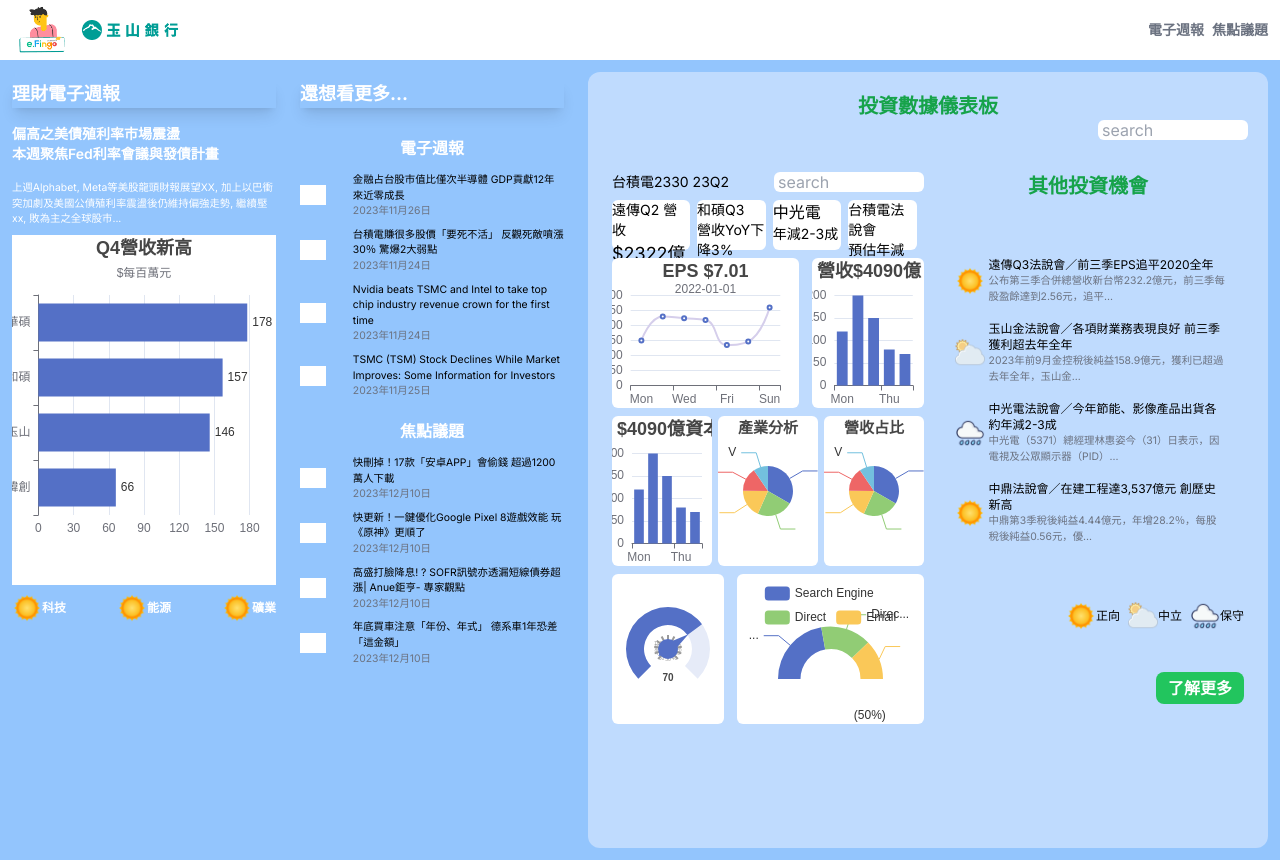
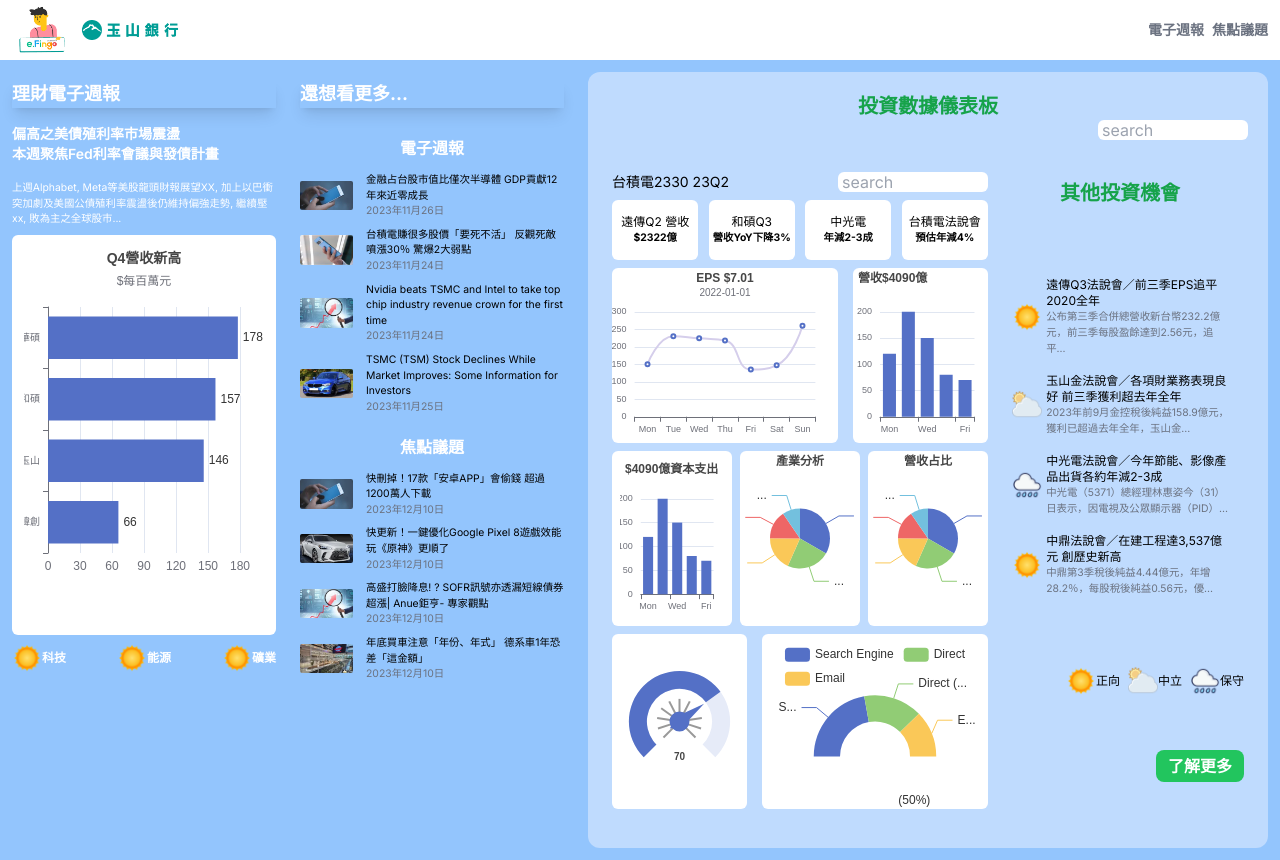
Before and after one commit to YuCheng1122/3952, a Next.js app: page / in a window 1280 px wide. Built offline with nearby package versions, Linux system fonts and the light colour scheme.

Commit message:
fix - 1. 修改文字大小 2. 修改圖片尺寸

```diff
--- a/src/app/page.js
+++ b/src/app/page.js
@@ -24,6 +24,7 @@
           </div>
         </div>
       </header>
+
       <main className="bg-blue-300 w-full min-h-screen flex">
         {/* left */}
         <div className="w-[45%] flex">
@@ -45,13 +46,16 @@
               敗為主之全球股市...
             </div>
 
-            <div className="bg-white w-full h-[350px]">
+            <div className="bg-white w-full h-[400px] p-3 rounded-md">
               <Chart
               option={{
                 title:{
                   text:'Q4營收新高',
                   left:'center',
-                    subtext:'$每百萬元'
+                  subtext:'$每百萬元',
+                  textStyle: {
+                    fontSize: 14,
+                  },
                 },
                 xAxis: {
                 },
@@ -61,7 +65,10 @@
                   inverse: true,
                   animationDuration: 300,
                   animationDurationUpdate: 300,
-                    max: 3 // only the largest 3 bars will be displayed
+                  max: 3,  // only the largest 3 bars will be displayed
+                  axisLabel: {
+                    fontSize: 10, // Y轴刻度文字大小
+                  }
                 },
                 series: [
                   {
@@ -113,30 +120,31 @@
                 電子週報
               </div>
               <div className="flex justify-between items-center w-full my-1">
-                <div className="w-[10%] h-[20px] bg-white"></div>
-                <div className="w-[80%] text-black text-[0.65rem]">
+                <img className="w-[20%] rounded-sm" src="/Screenshot 2023-12-12 225250.png"></img>
+                {/* <div className="w-[10%] h-[20px] bg-white"></div> */}
+                <div className="w-[75%] text-black text-[0.65rem]">
                   金融占台股市值比僅次半導體 GDP貢獻12年來近零成長
                   <div className="text-gray-500">2023年11月26日</div>
                 </div>
               </div>
               <div className="flex justify-between items-center w-full my-1">
-                <div className="w-[10%] h-[20px] bg-white"></div>
-                <div className="w-[80%] text-black text-[0.65rem]">
+                <img className="w-[20%] rounded-sm" src="/Screenshot 2023-12-12 225337.png"></img>
+                <div className="w-[75%] text-black text-[0.65rem]">
                   台積電賺很多股價「要死不活」 反觀死敵噴漲30％ 驚爆2大弱點
                   <div className="text-gray-500">2023年11月24日</div>
                 </div>
               </div>
               <div className="flex justify-between items-center w-full my-1">
-                <div className="w-[10%] h-[20px] bg-white"></div>
-                <div className="w-[80%] text-black text-[0.65rem]">
+                <img className="w-[20%] rounded-sm" src="/Screenshot 2023-12-12 225403.png"></img>
+                <div className="w-[75%] text-black text-[0.65rem]">
                   Nvidia beats TSMC and Intel to take top chip industry revenue
                   crown for the first time
                   <div className="text-gray-500">2023年11月24日</div>
                 </div>
               </div>
               <div className="flex justify-between items-center w-full my-1">
-                <div className="w-[10%] h-[20px] bg-white"></div>
-                <div className="w-[80%] text-black text-[0.65rem]">
+                <img className="w-[20%] rounded-sm" src="/Screenshot 2023-12-12 225429.png"></img>
+                <div className="w-[75%] text-black text-[0.65rem]">
                   TSMC (TSM) Stock Declines While Market Improves: Some
                   Information for Investors
                   <div className="text-gray-500">2023年11月25日</div>
@@ -149,29 +157,29 @@
                 焦點議題
               </div>
               <div className="flex justify-between items-center w-full my-1">
-                <div className="w-[10%] h-[20px] bg-white"></div>
-                <div className="w-[80%] text-black text-[0.65rem]">
+                <img className="w-[20%] rounded-sm" src="/Screenshot 2023-12-12 225250.png"></img>
+                <div className="w-[75%] text-black text-[0.65rem]">
                   快刪掉！17款「安卓APP」會偷錢 超過1200萬人下載
                   <div className="text-gray-500">2023年12月10日</div>
                 </div>
               </div>
               <div className="flex justify-between items-center w-full my-1">
-                <div className="w-[10%] h-[20px] bg-white"></div>
-                <div className="w-[80%] text-black text-[0.65rem]">
+                <img className="w-[20%] rounded-sm" src="Screenshot 2023-12-12 225506.png"></img>
+                <div className="w-[75%] text-black text-[0.65rem]">
                   快更新！一鍵優化Google Pixel 8遊戲效能 玩《原神》更順了
                   <div className="text-gray-500">2023年12月10日</div>
                 </div>
               </div>
               <div className="flex justify-between items-center w-full my-1">
-                <div className="w-[10%] h-[20px] bg-white"></div>
-                <div className="w-[80%] text-black text-[0.65rem]">
+                <img className="w-[20%] rounded-sm" src="/Screenshot 2023-12-12 225403.png"></img>
+                <div className="w-[75%] text-black text-[0.65rem]">
                   高盛打臉降息! ? SOFR訊號亦透漏短線債券超漲| Anue鉅亨- 專家觀點
                   <div className="text-gray-500">2023年12月10日</div>
                 </div>
               </div>
               <div className="flex justify-between items-center w-full my-1">
-                <div className="w-[10%] h-[20px] bg-white"></div>
-                <div className="w-[80%] text-black text-[0.65rem]">
+                <img className="w-[20%] rounded-sm" src="/Screenshot 2023-12-12 225451.png"></img>
+                <div className="w-[75%] text-black text-[0.65rem]">
                   年底買車注意「年份、年式」 德系車1年恐差「這金額」
                   <div className="text-gray-500">2023年12月10日</div>
                 </div>
@@ -195,7 +203,7 @@
 
             <div className="w-full flex">
               {/* left */}
-              <div className="w-[50%] p-1 mt-2">
+              <div className="w-[60%] p-1 mt-2">
                 <div className="flex justify-between items-center mt-5">
                   <div className="text-black text-sm">台積電2330 23Q2</div>
                   <input
@@ -206,22 +214,26 @@
                 </div>
 
                 <div className="flex justify-between mt-2">
-                  <div className="bg-white w-[25%] h-[50px] rounded-md text-black text-sm ">遠傳Q2 營收
-                  <div className='text-lg test-bold'>$2322億</div>
+                  <div className="bg-white w-[23%] h-[60px] rounded-md text-black p-1 flex flex-col items-center justify-center">
+                    <div className="text-xs">遠傳Q2 營收</div>
+                    <div className='text-[0.65rem] font-bold'>$2322億</div>
                   </div>
-
-                  <div className="bg-white w-[22%] h-[50px] rounded-md text-sm">和碩Q3
-                  <div>營收YoY下降3%</div> </div>
-
-                  <div className="bg-white w-[22%] h-[50px] rounded-md">中光電<div className="text-sm">
-                    年減2-3成</div></div>
-                  <div className="bg-white w-[22%] h-[50px] rounded-md text-sm">台積電法說會<div className="text-sm">預估年減4%</div></div><div>
-
+                  <div className="bg-white w-[23%] h-[60px] rounded-md text-black p-1 flex flex-col items-center justify-center">
+                    <div className="text-xs">和碩Q3</div>
+                    <div className='text-[0.65rem] font-bold'>營收YoY下降3%</div>
+                  </div>
+                  <div className="bg-white w-[23%] h-[60px] rounded-md text-black p-1 flex flex-col items-center justify-center">
+                    <div className="text-xs">中光電</div>
+                    <div className="text-[0.65rem] font-bold">年減2-3成</div>
+                  </div>
+                  <div className="bg-white w-[23%] h-[60px] rounded-md text-black p-1 flex flex-col items-center justify-center">
+                    <div className="text-xs">台積電法說會</div>
+                    <div className="text-[0.65rem] font-bold">預估年減4%</div>
                   </div>
                 </div>
 
                 <div className="flex justify-between mt-2">
-                  <div className="bg-white w-[60%] h-[150px] rounded-md">
+                  <div className="bg-white w-[60%] h-[175px] rounded-md">
                     <Chart
                       option={{
                         grid: { top: "25%", height: "60%" },
@@ -230,10 +242,15 @@
                           subtext: "2022-01-01",
                           left: "center",
                           itemGap: 3,
+                          textStyle: {
+                            fontSize: 12,
+                          },
+                          subtextStyle: {
+                            fontSize: 10,
+                          }
                         },
                         tooltip: {
                           trigger: "axis",
-
                           textStyle: {
                             fontSize: 16,
                             fontWeight: "bold",
@@ -251,9 +268,15 @@
                             "Sat",
                             "Sun",
                           ],
+                          axisLabel: {
+                            fontSize: 9,
+                          }
                         },
                         yAxis: {
                           type: "value",
+                          axisLabel: {
+                            fontSize: 9,
+                          }
                         },
                         series: [
                           {
@@ -267,20 +290,32 @@
                     />
                   </div>
 
-                  <div className="bg-white w-[36%] h-[150px] rounded-md">
+                  <div className="bg-white w-[36%] h-[175px] rounded-md">
                     <Chart
                     option={{
                       title:{
                         text:'營收$4090億',
-                        subtext:''
+                        subtext:'',
+                        textStyle: {
+                          fontSize: 12,
+                        },
+                        subtextStyle: {
+                          fontSize: 10,
+                        }
                       },
                       grid:{left:'20%',top:'25%',height:'60%'},
                       xAxis: {
                         type: 'category',
-                      data: ['Mon', 'Tue', 'Wed', 'Thu', 'Fri']
+                        data: ['Mon', 'Tue', 'Wed', 'Thu', 'Fri'],
+                        axisLabel: {
+                          fontSize: 9,
+                        }
                       },
                       yAxis: {
-                      type: 'value'
+                        type: 'value',
+                        axisLabel: {
+                          fontSize: 9,
+                        }
                       },
                       series: [
                         {
@@ -293,20 +328,32 @@
                 </div></div>
 
                 <div className="flex justify-between mt-2">
-                  <div className="bg-white w-[32%] h-[150px] rounded-md">
+                  <div className="bg-white w-[32%] h-[175px] rounded-md p-2">
                   <Chart
                     option={{
                       title:{
                         text:'$4090億資本支出',
-                        itemGap:'1'
+                        itemGap:'1',
+                        textStyle: {
+                          fontSize: 12,
+                        },
+                        subtextStyle: {
+                          fontSize: 10,
+                        }
                       },
                       grid:{left:'20%',top:'25%',height:'60%'},
                       xAxis: {
                       type: 'category',
-                      data: ['Mon', 'Tue', 'Wed', 'Thu', 'Fri']
+                      data: ['Mon', 'Tue', 'Wed', 'Thu', 'Fri'],
+                      axisLabel: {
+                        fontSize: 9,
+                      }
                     },
                     yAxis: {
-                      type: 'value'
+                      type: 'value',
+                      axisLabel: {
+                        fontSize: 9,
+                      }
                     },
                     series: [
                       {
@@ -316,13 +363,18 @@
                     ]
                     }}/>
                   </div>
-                  <div className="bg-white w-[32%] h-[150px] rounded-md">
+                  <div className="bg-white w-[32%] h-[175px] rounded-md">
                     <Chart
                     option={{
                       title: {
                         text: '產業分析',
                         left: 'center',
-                        textStyle:{fontSize:15},
+                        textStyle: {
+                          fontSize: 12,
+                        },
+                        subtextStyle: {
+                          fontSize: 10,
+                        }
                       },
                       grid:{top:'60',height:'500'},
 
@@ -353,13 +405,18 @@
                     }}
                     />
                   </div>
-                  <div className="bg-white w-[32%] h-[150px] rounded-md">
+                  <div className="bg-white w-[32%] h-[175px] rounded-md">
                     <Chart
                     option={{
                       title: {
                         text: '營收占比',
                         left: 'center',
-                        textStyle:{fontSize:15},
+                        textStyle: {
+                          fontSize: 12,
+                        },
+                        subtextStyle: {
+                          fontSize: 10,
+                        }
                       },
                       grid:{top:'60',height:'500'},
 
@@ -393,7 +450,7 @@
                 </div>
 
                 <div className="flex justify-between mt-2">
-                  <div className="bg-white w-[36%] h-[150px] rounded-md">
+                  <div className="bg-white w-[36%] h-[175px] rounded-md">
                     <Chart
                       option={{
                         series: [
@@ -432,7 +489,7 @@
                               }
                             },
                             title: {
-                              show: false
+                              show: false,
                             },
                             detail: {
                               valueAnimation: true,
@@ -450,7 +507,7 @@
                     />
                   </div>
 
-                  <div className="bg-white w-[60%] h-[150px] rounded-md">
+                  <div className="bg-white w-[60%] h-[175px] rounded-md">
                     <Chart
                       option={{
                         grid: { top: "10%", height: "60%" },
@@ -503,7 +560,7 @@
               </div>
 
               {/* right */}
-              <div className="w-[50%] p-1 flex flex-col items-center justify-around mt-2">
+              <div className="w-[40%] p-1 flex flex-col items-center justify-around mt-2">
                 <div className="text-xl text-green-600 font-bold">
                   其他投資機會
                 </div>
```
Lines whose indentation alone changed are shown as unchanged.
